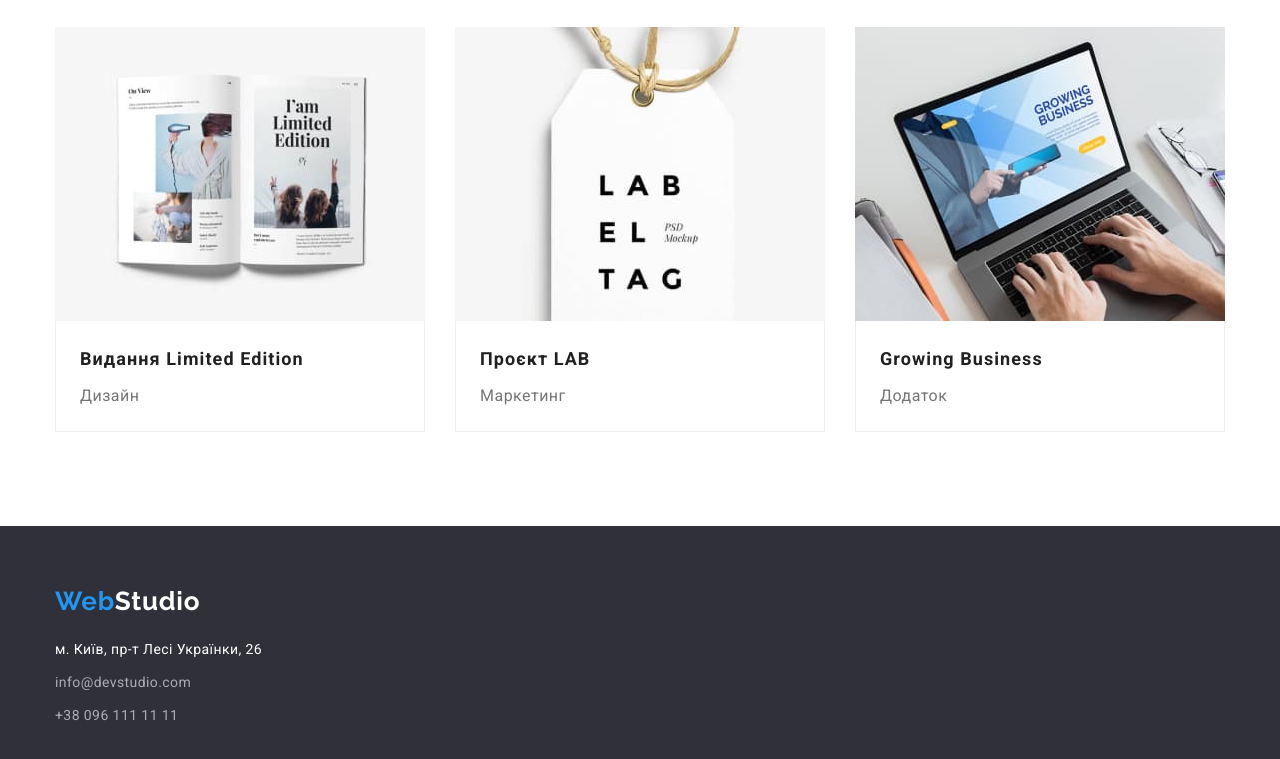
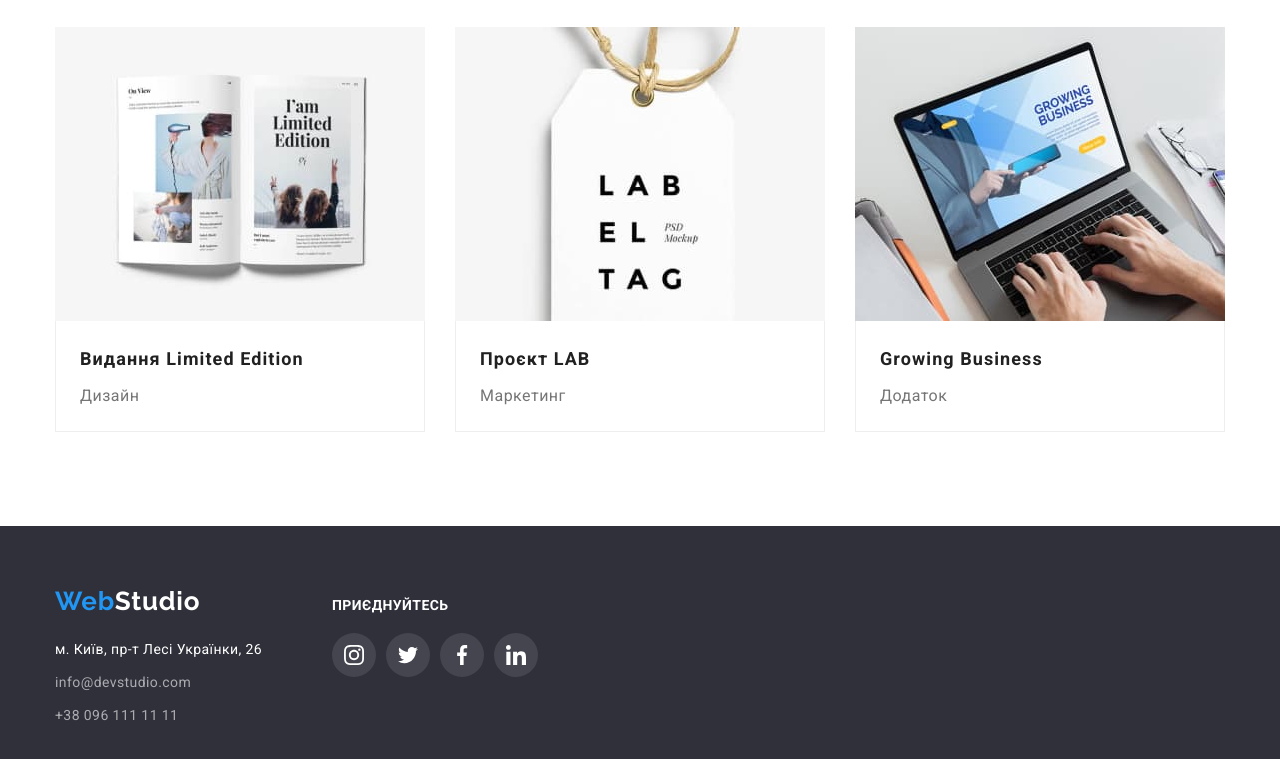
Before and after one commit to YuraBuchak/goit-markup-hw-04, a plain HTML site: page portfolio.html in a window 1280 px wide. Shown: the part 1112-1871 px from the top of the page. Drawn offline with nearby package versions, Linux system fonts and the light colour scheme.

Commit message:
footer-portfolio

```diff
--- a/portfolio.html
+++ b/portfolio.html
@@ -207,7 +207,8 @@
     <!-- ФУТЕР -->
  <footer class="footer">
       <!-- -----------------------------------------------контейнер -->
-      <div class="container">
+      <div class="container footer-container">
+        <div class="footer-addres">
           <a class="logo-link-footer link" href="./index.html"
             >Web<span class="footer-logo">Studio</span></a
           >
@@ -235,6 +236,31 @@
             </ul>
           </address>
         </div>
+        <div class="social-footer">
+          <h3 class="social-frtitle">приєднуйтесь</h3>
+          <ul class="social-frlist list">
+            <li class="social-fritem"><a class="social-frlink link" href="https://www.instagram.com/"
+              target="_blank" rel="noopener noreferrer nofollow" aria-label="Інстаграм">
+              <svg class="footer-soc-icon" width="20" height="20">
+                <use href="./images/symbol-defs.svg#icon-instagram"></use>
+              </svg></a></li>
+            <li class="social-fritem"><a class="social-frlink link" href="https://twitter.com/"
+              target="_blank" rel="noopener noreferrer nofollow" aria-label="Твіттер">
+              <svg class="footer-soc-icon" width="20" height="20">
+                <use href="./images/symbol-defs.svg#icon-twitter"></use>
+              </svg></a></li>
+            <li class="social-fritem"><a class="social-frlink link" href="https://www.facebook.com/"
+              target="_blank" rel="noopener noreferrer nofollow" aria-label="Фейсбук">
+            <svg class="footer-soc-icon" width="20" height="20">
+              <use href="./images/symbol-defs.svg#icon-facebook"></use>
+            </svg></a></li>
+            <li class="social-fritem"><a class="social-frlink link" href="https://www.linkedin.com"
+              target="_blank" rel="noopener noreferrer nofollow" aria-label="Лінкедін">
+            <svg class="footer-soc-icon" width="20" height="20">
+              <use href="./images/symbol-defs.svg#icon-linkedin"></use></a></li>
+          </ul>
+        </div>
+      </div>
     </footer>
   </body>
 </html>
```
Lines whose indentation alone changed are shown as unchanged.
